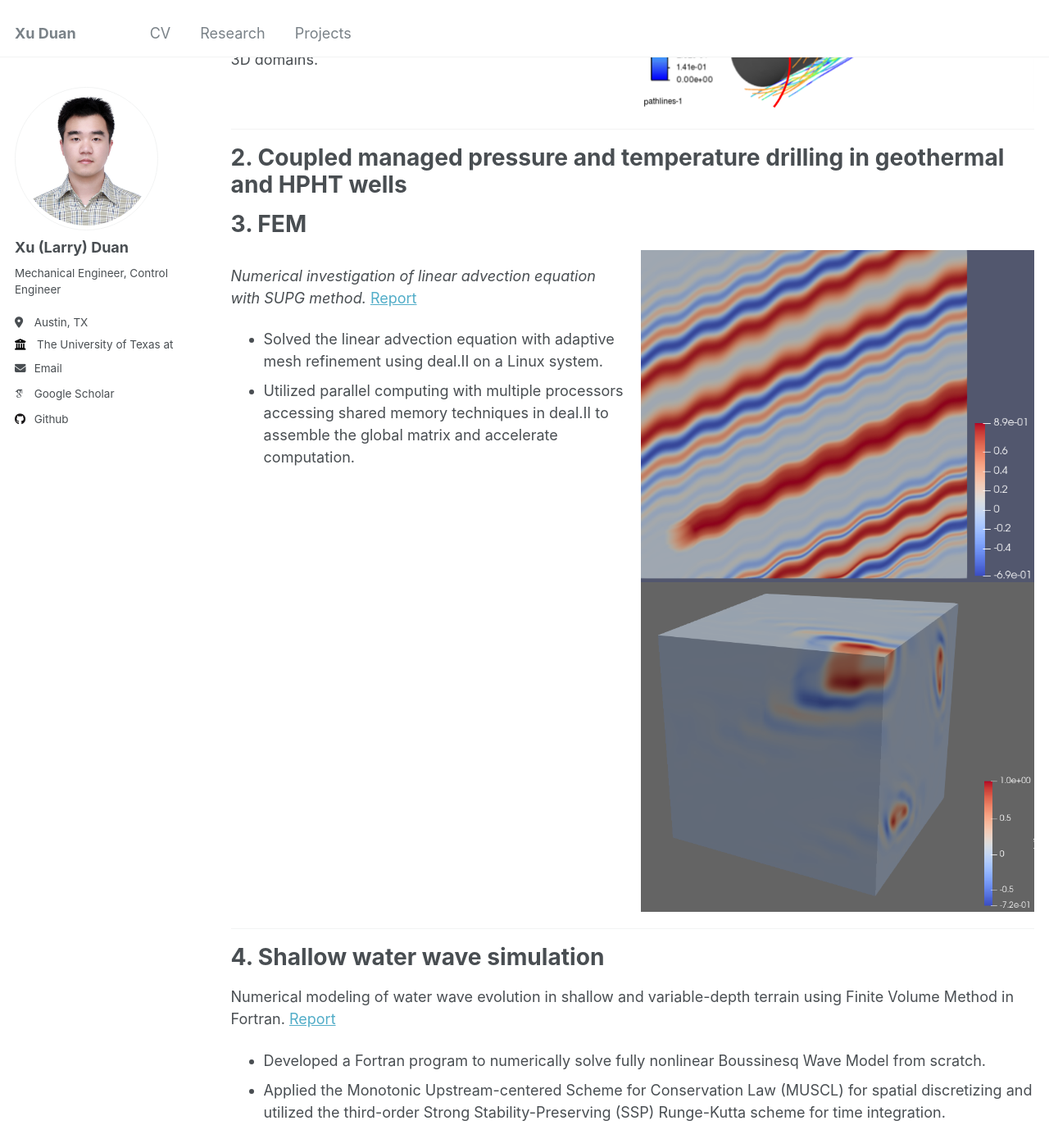
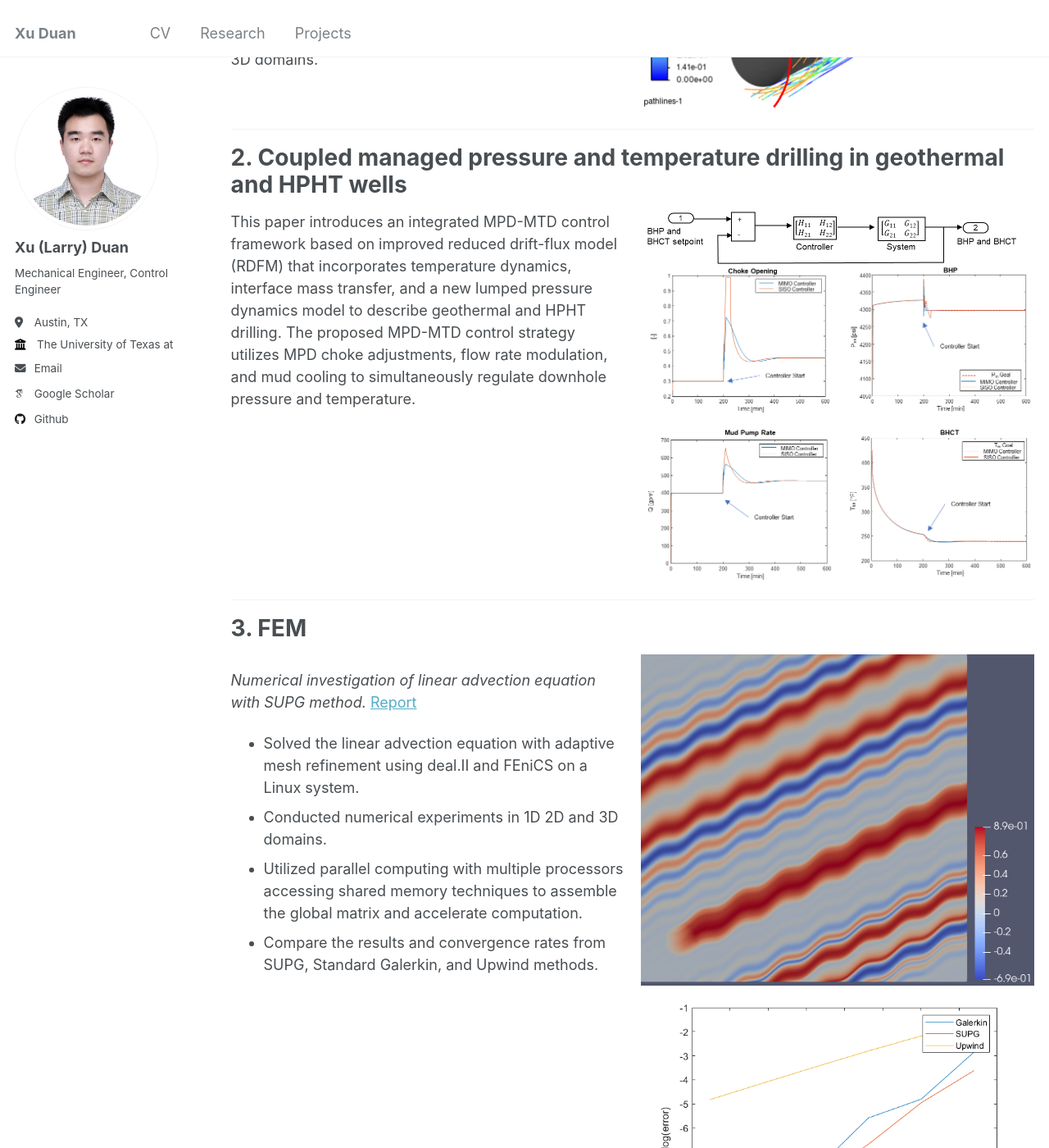
Before and after one commit to Xu-Duan/Xu-Duan.github.io, a Jekyll site: the page built from _pages/projects.md, in a window 1280 px wide and 1400 px high, scrolled down 522 px. Shown: the whole window at 82% size. Built offline with Jekyll 4.4.1, drawn with Linux system fonts in a browser that asks for light colours; some web fonts are replaced.

Commit message:
add projects

```diff
--- a/_pages/projects.md
+++ b/_pages/projects.md
@@ -22,19 +22,32 @@ redirect_from:
 
 ---
 # 2. Coupled managed pressure and temperature drilling in geothermal and HPHT wells
+<div style="display: flex; align-items: flex-start; gap: 20px; margin-bottom: 20px;">
+  <div style="flex: 1;">
+    This paper introduces an integrated MPD-MTD control framework based on improved reduced drift-flux model (RDFM) that incorporates temperature dynamics, interface mass transfer, and a new lumped pressure dynamics model to describe geothermal and HPHT drilling. The proposed MPD-MTD control strategy utilizes MPD choke adjustments, flow rate modulation, and mud cooling to simultaneously regulate downhole pressure and temperature.
+  </div>
+  <div style="flex: 1;">
+    <img src="http://Xu-Duan.github.io/images/SGW2025Diagram1.png" alt="2D result">
+    <img src="http://Xu-Duan.github.io/images/SGW2025Diagram2.png" alt="3D result">
+  </div>
+</div>
 
+---
 # 3. FEM
 <div style="display: flex; align-items: flex-start; gap: 20px; margin-bottom: 20px;">
   <div style="flex: 1;">
     <p><em>Numerical investigation of linear advection equation with SUPG method.</em> <a href="http://Xu-Duan.github.io/files/Numerical%20investigation%20of%20linear%20advection%20equation%20with%20SUPG%20method.pdf">Report</a></p>
     <ul>
-      <li>Solved the linear advection equation with adaptive mesh refinement using deal.II on a Linux system.</li>
-      <li>Utilized parallel computing with multiple processors accessing shared memory techniques in deal.II to assemble the global matrix and accelerate computation.</li>
+      <li>Solved the linear advection equation with adaptive mesh refinement using deal.II and FEniCS on a Linux system.</li>
+      <li>Conducted numerical experiments in 1D 2D and 3D domains.</li>
+      <li>Utilized parallel computing with multiple processors accessing shared memory techniques to assemble the global matrix and accelerate computation.</li>
+      <li>Compare the results and convergence rates from SUPG, Standard Galerkin, and Upwind methods.</li>
     </ul>
   </div>
   <div style="flex: 1;">
     <img src="http://Xu-Duan.github.io/images/solution-5-2d.png" alt="2D result">
-    <img src="http://Xu-Duan.github.io/images/solution-2-3d.png" alt="3D result">
+    <img src="http://Xu-Duan.github.io/images/convergence_rate.png" alt="2D result">
+    <img src="http://Xu-Duan.github.io/images/N20.png" alt="3D result">
   </div>
 </div>
 
```
Also changed, not shown: images/N20.png (added), images/SGW2025Diagram1.png (added), images/SGW2025Diagram2.png (added), images/convergence_rate.png (added).
